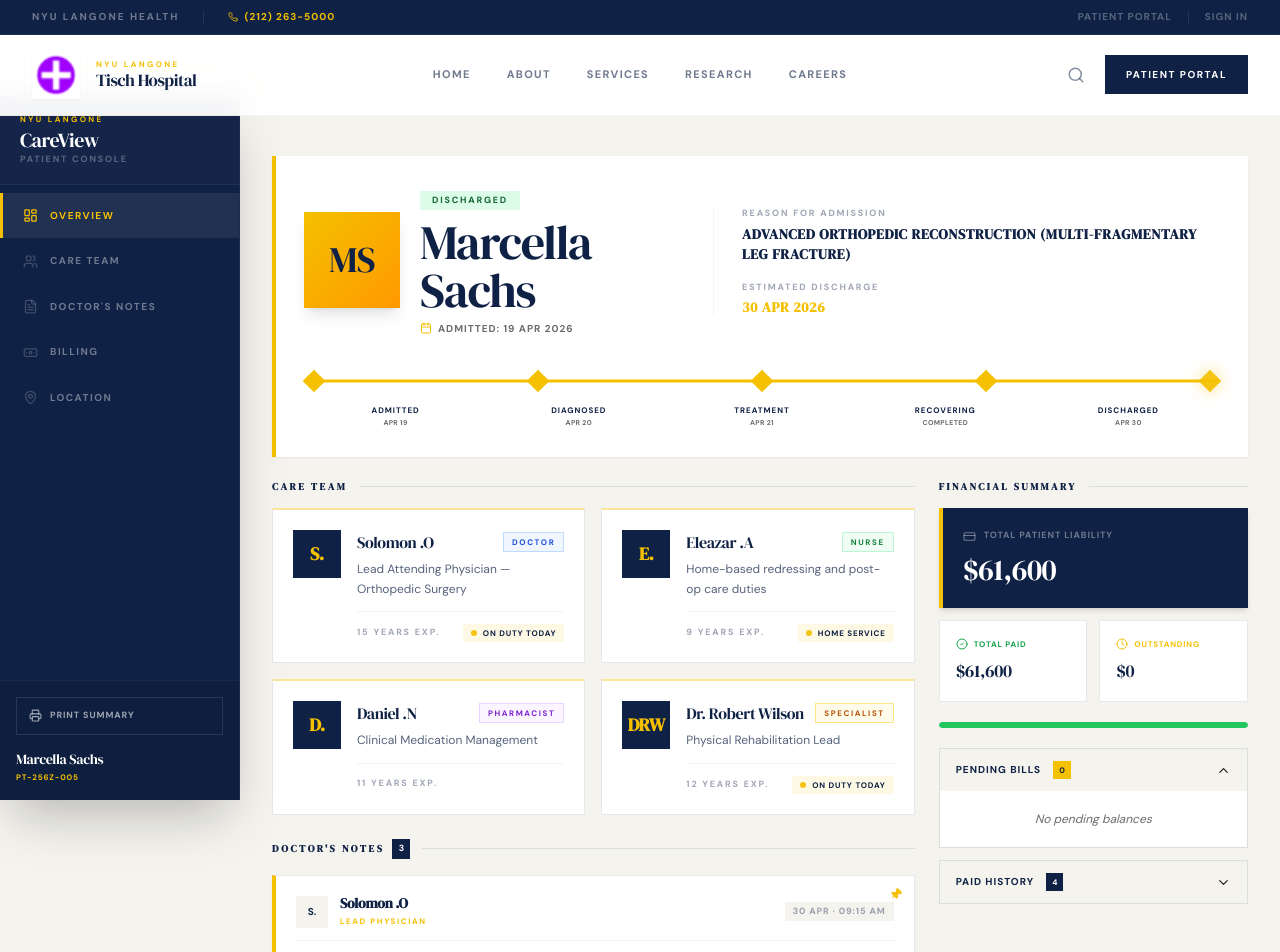
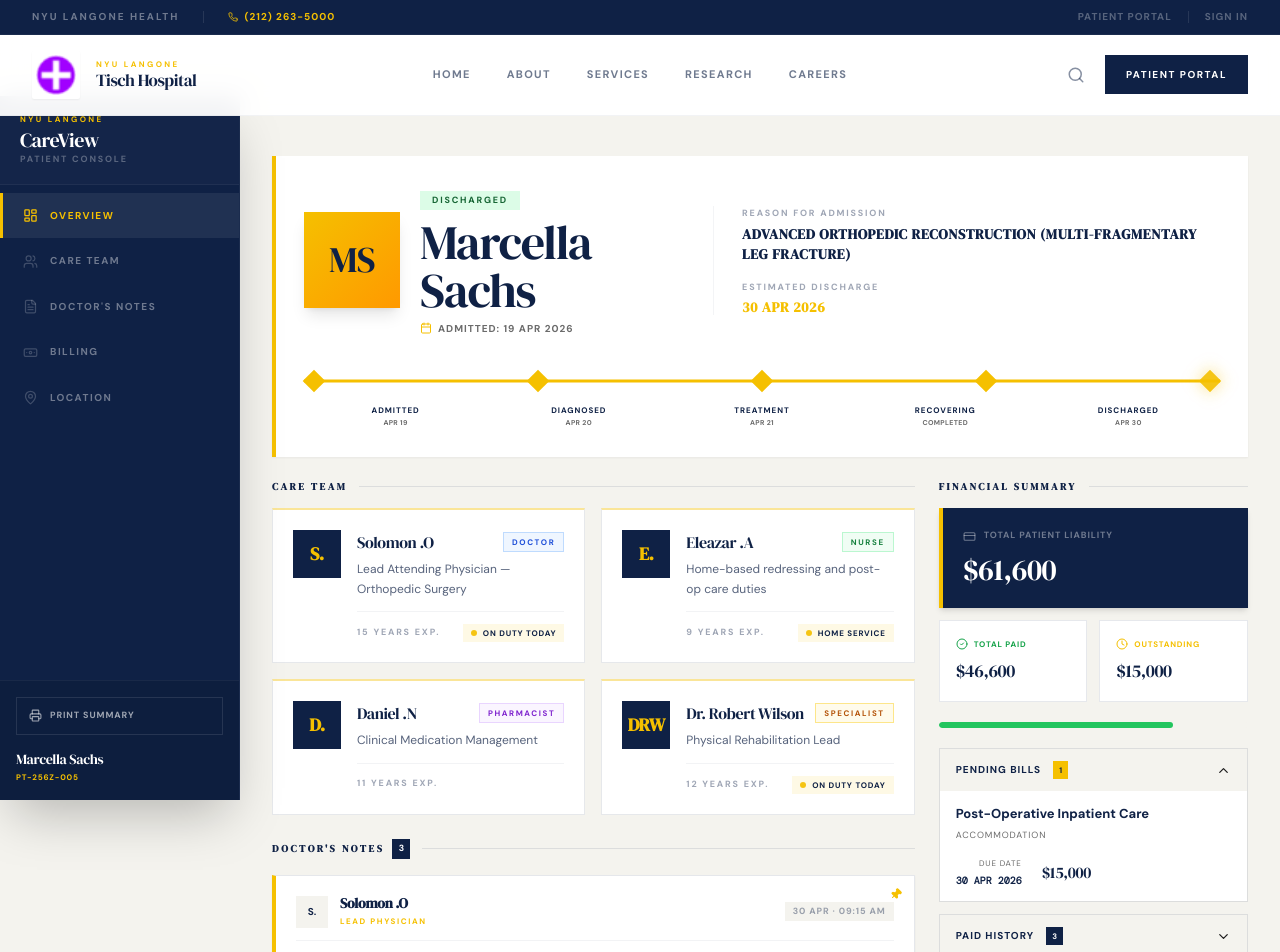
Before and after one commit to Xconmax245/st-james-hospital, a Next.js app: page /patient/PT-256Z-005 in a window 1280 px wide. Shown: the top 952 px of the page. Built offline with nearby package versions, Linux system fonts and the light colour scheme.

Commit message:
Financial: Adjusted billing for Marcella Sachs to reflect 15k outstanding balance

```diff
--- a/src/app/(dashboard)/patient/[id]/page.tsx
+++ b/src/app/(dashboard)/patient/[id]/page.tsx
@@ -89,17 +89,17 @@
       date: "21 APR 2026"
     },
     {
-      description: "Post-Op Physical Therapy",
-      category: "Rehabilitation",
-      amount: 2850,
+      description: "Pharmacy & Clinical Supplies",
+      category: "Medical Supplies",
+      amount: 3350,
       status: "Paid" as const,
       date: "28 APR 2026"
     },
     {
-      description: "Acute Inpatient Stay (Private)",
+      description: "Post-Operative Inpatient Care",
       category: "Accommodation",
-      amount: 15500,
-      status: "Paid" as const,
+      amount: 15000,
+      status: "Pending" as const,
       date: "30 APR 2026"
     },
   ]
```
